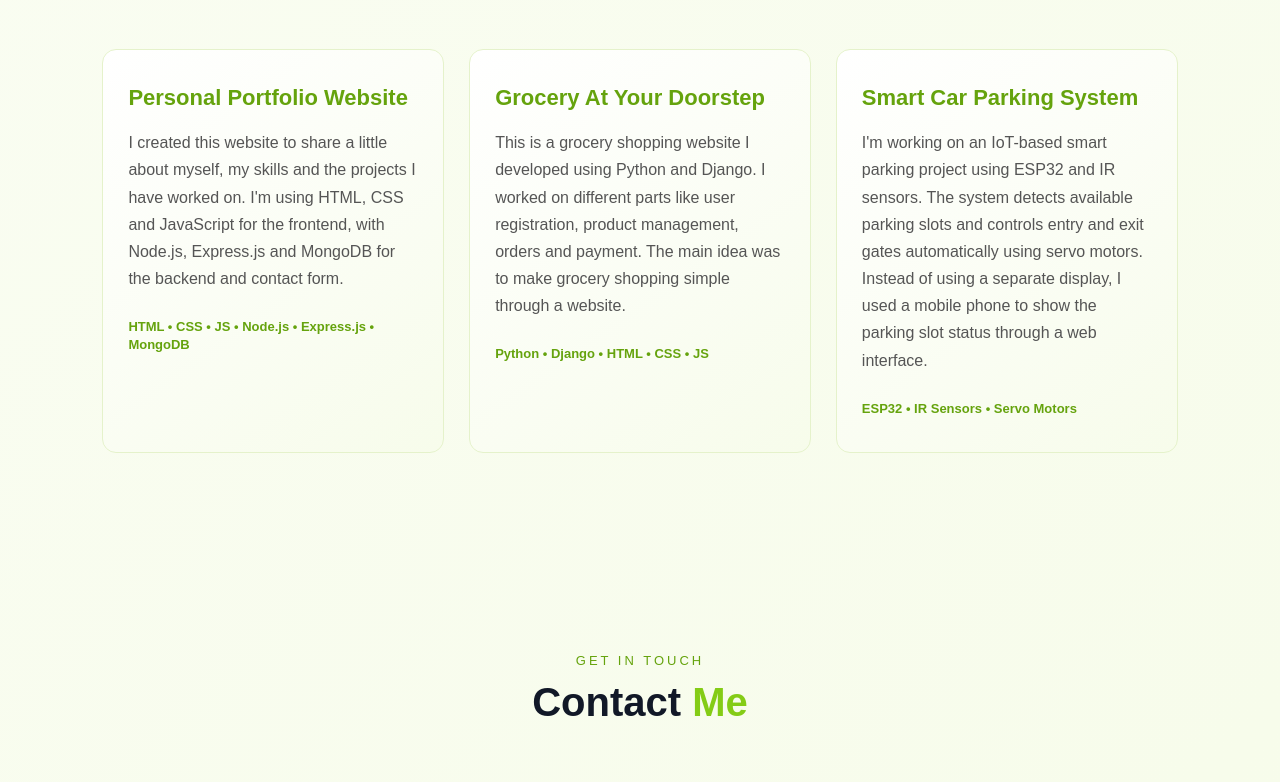
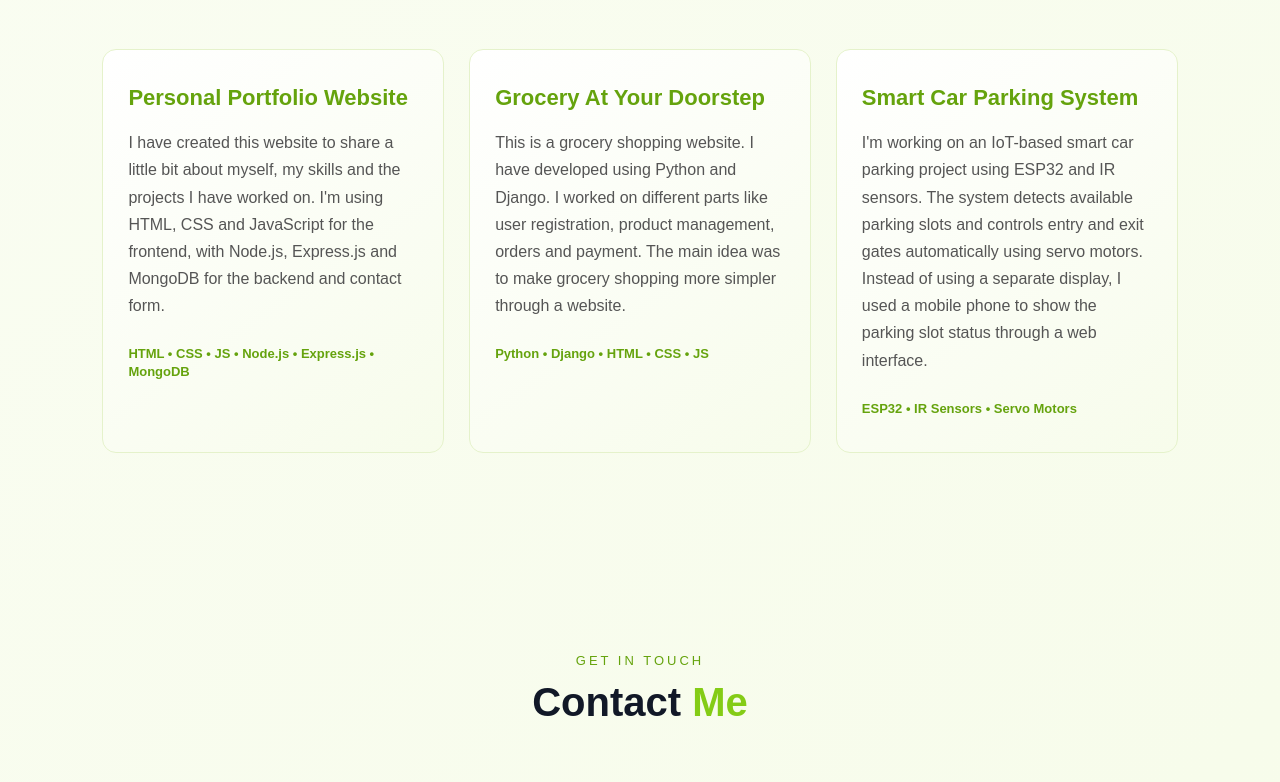
Before and after one commit to umangmakwana887-netizen/My-Portfolio, a plain HTML site: page frontend/index.html in a window 1280 px wide. Shown: the part 2220-3002 px from the top of the page. Drawn offline with Linux system fonts and the light colour scheme.

Commit message:
Fix project descriptions grammar

```diff
--- a/frontend/index.html
+++ b/frontend/index.html
@@ -210,7 +210,7 @@
                 <h3>Personal Portfolio Website</h3>
 
                 <p>
-                    I created this website to share a little about myself,
+                    I have created this website to share a little bit about myself,
                     my skills and the projects I have worked on. I'm using
                     HTML, CSS and JavaScript for the frontend, with Node.js,
                     Express.js and MongoDB for the backend and contact form.
@@ -225,10 +225,10 @@
                 <h3>Grocery At Your Doorstep</h3>
 
                 <p>
-                    This is a grocery shopping website I developed using
+                    This is a grocery shopping website. I have developed using
                     Python and Django. I worked on different parts like
                     user registration, product management, orders and payment.
-                    The main idea was to make grocery shopping simple through a website.
+                    The main idea was to make grocery shopping more simpler through a website.
                 </p>
 
                 <span>Python • Django • HTML • CSS • JS</span>
@@ -240,7 +240,7 @@
                 <h3>Smart Car Parking System</h3>
 
                 <p>
-                    I'm working on an IoT-based smart parking project using
+                    I'm working on an IoT-based smart car parking project using
                     ESP32 and IR sensors. The system detects available parking
                     slots and controls entry and exit gates automatically using
                     servo motors. Instead of using a separate display, I used
@@ -301,7 +301,7 @@
             <img src="logo.png" alt="Portfolio Logo">
         </div>
 
-        <p>Building my skills, one project at a time.</p>
+        <p>Building My Skills, One Project At A Time.</p>
 
         <div class="footer-socials">
 
```
